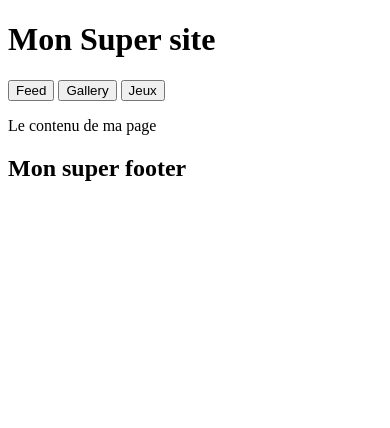
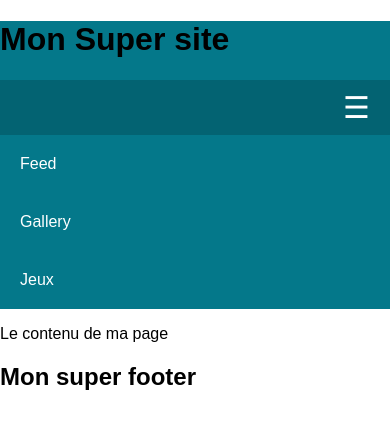
Before and after one commit to Philandrex/Projet_JS, a plain HTML site: page index.html in a window 390 px wide. Drawn offline with Linux system fonts and the light colour scheme.

Commit message:
feat: fixed:#2-Header

```diff
--- a/index.html
+++ b/index.html
@@ -5,17 +5,23 @@
     <meta charset="UTF-8">
     <meta http-equiv="X-UA-Compatible" content="IE=edge">
     <meta name="viewport" content="width=device-width, initial-scale=1.0">
-    <title>Document</title>
+    <title>Prijet-JS</title>
+    <link rel="stylesheet" href="style.css">
 </head>
 
 <body>
     <header>
+        <h1>Mon Super site</h1>
+        <div class="toggle">
+            <label>☰</label>
+         </div>
         <div>
-            <h1>Mon Super site</h1>
             <nav>
-                <button>Feed</button>
-                <button>Gallery</button>
-                <button>Jeux</button>
+                <ul>
+                    <li><a href="#">Feed</a></li>
+                    <li><a href="#">Gallery</a></li>
+                    <li><a href="#">Jeux</a></li>
+                </ul>
             </nav>
         </div>
     </header>
--- a/style.css
+++ b/style.css
@@ -0,0 +1,65 @@
+body {
+    margin: 0;
+    padding: 0;
+    font-family: sans-serif;
+}
+
+header {
+    width: 100%;
+    background: #04788a;
+}
+
+ul{
+    width: 80%;
+    margin: auto;
+    padding: 0;
+}
+
+ul li {
+    list-style: none;
+    display: inline-block;
+    padding: 20px;
+}
+
+ul li:hover {
+    background: #082d39 ;
+}
+
+ul li a {
+    color: #fff;
+    text-decoration: none;
+}
+
+.toggle {
+    width: 100%;
+    padding: 10px 20px;
+    background: #036372;
+    text-align: right;
+    box-sizing: border-box;
+    color: #fff;
+    font-size: 30px;
+    display: none;
+}
+
+@media (max-width: 768px) {
+    .toggle {
+        display : block;
+    }
+
+ul {
+    width: 100%;
+}
+
+ul li {
+    display: block;
+}
+}
+
+@media (max-width:300px) {
+    ul li {
+        padding: 10px;
+        text-align: center;
+
+    }
+
+}
```
